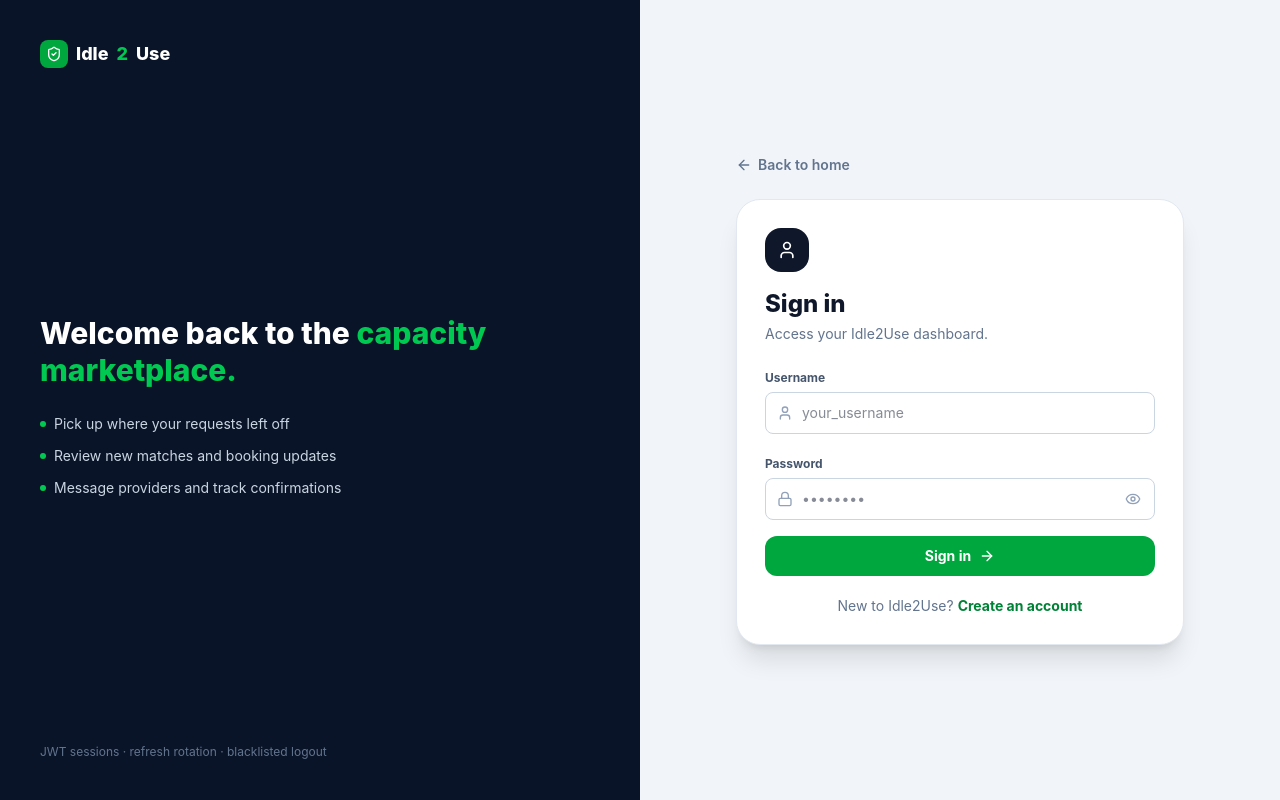
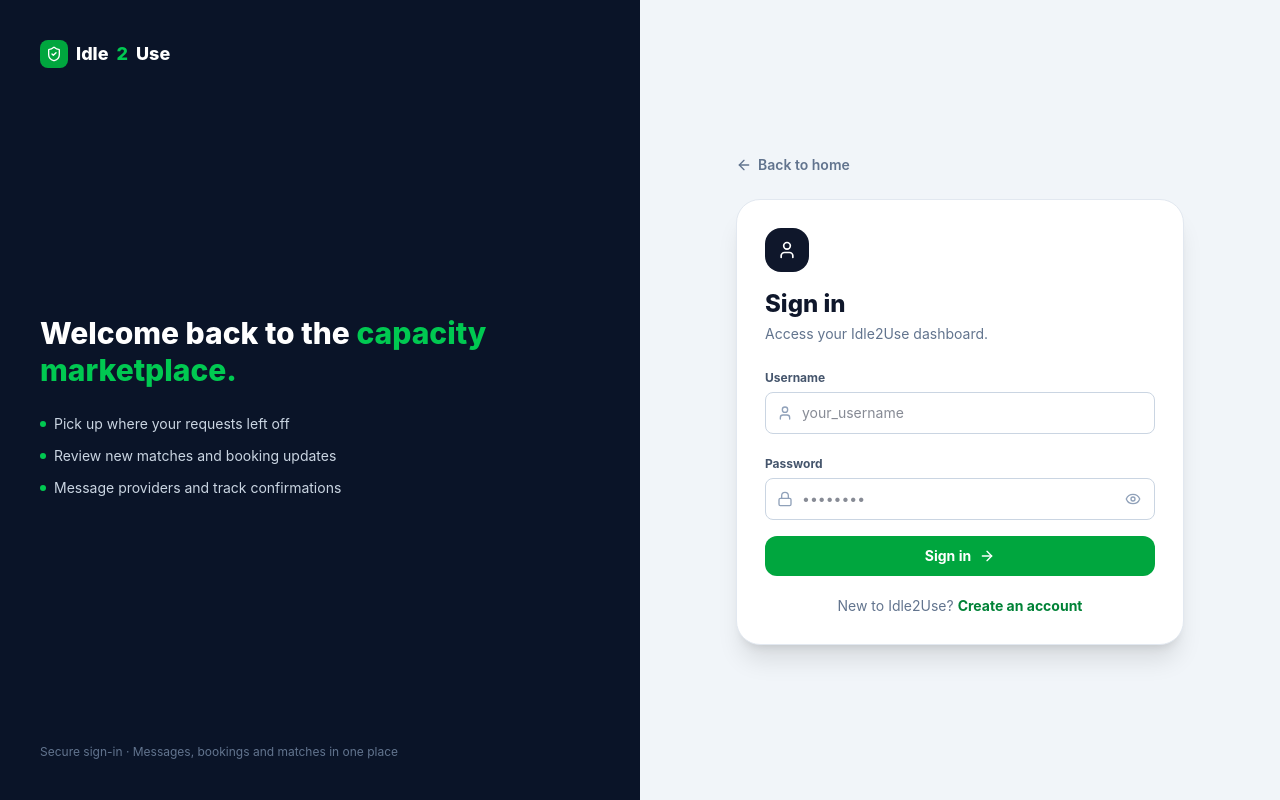
Before and after one commit to olasunkamiabdulrasheed-design/Idle2use, a React (Vite) app in the folder frontend/: page /login in a window 1280 px wide. Built offline with nearby package versions, Linux system fonts and the light colour scheme; no server answers.

Commit message:
fix: remove endpoint and JWT jargon from user-facing copy

```diff
--- a/frontend/src/pages/Login.tsx
+++ b/frontend/src/pages/Login.tsx
@@ -75,7 +75,7 @@ export default function Login() {
           </ul>
         </div>
         <p className="text-xs text-slate-500">
-          JWT sessions · refresh rotation · blacklisted logout
+          Secure sign-in · Messages, bookings and matches in one place
         </p>
       </div>
 
--- a/frontend/src/pages/how/HowRequest.tsx
+++ b/frontend/src/pages/how/HowRequest.tsx
@@ -90,8 +90,8 @@ export default function HowRequest() {
               10am–4pm.”
             </p>
             <p className="mt-3 text-xs text-slate-400">
-              Sent to <code className="text-green-400">POST /api/requests/parse/</code> —
-              the suggestion is never persisted until you confirm it.
+              Sent to the request parser — the suggestion is never stored
+              until you confirm it.
             </p>
           </div>
 
```
